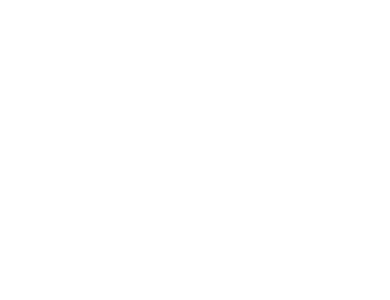
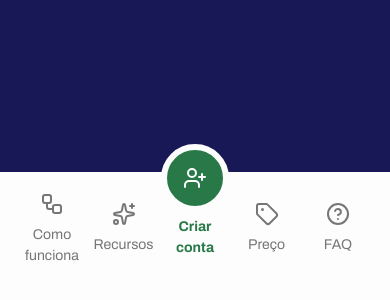
Before and after one commit to PedroRigolon/under-ctrl, a Next.js app in the folder frontend/: page / in a window 390 px wide. Shown: the part 542-842 px from the top of the page. Built offline with nearby package versions, Linux system fonts and the light colour scheme.

Commit message:
add: navbar mobile responsiva.

```diff
--- a/frontend/package.json
+++ b/frontend/package.json
@@ -9,6 +9,8 @@
     "lint": "eslint"
   },
   "dependencies": {
+    "lucide": "^1.3.0",
+    "lucide-react": "^1.21.0",
     "next": "16.2.9",
     "react": "19.2.4",
     "react-dom": "19.2.4"
--- a/frontend/src/components/Navbar.tsx
+++ b/frontend/src/components/Navbar.tsx
@@ -1,6 +1,18 @@
+import Navlink from "@/components/ui/Navlink"
+import { Workflow, Sparkles, UserPlus, Tag, CircleHelp } from "lucide-react"
+
 export default function Navbar(){
     return (
         <>
+        <header className="fixed bottom-0 w-full min-h-navbar-desktop bg-components">
+            <nav className="w-full h-full flex justify-between items-center max-[375px]:px-gutter-mobile-sm px-gutter pb-4">
+                <Navlink href="#" Icon={Workflow}>Como funciona</Navlink>
+                <Navlink href="#" Icon={Sparkles}>Recursos</Navlink>
+                <Navlink href="#" Icon={UserPlus} isMain>Criar conta</Navlink>
+                <Navlink href="#" Icon={Tag}>Preço</Navlink>
+                <Navlink href="#" Icon={CircleHelp}>FAQ</Navlink>
+            </nav>
+        </header>
         </>
     );
 }
--- /dev/null
+++ b/frontend/src/components/ui/Navlink.tsx
@@ -0,0 +1,32 @@
+import Link from "next/link";
+import type { ComponentProps, ReactNode } from "react";
+import type { LucideIcon } from "lucide-react";
+
+interface NavlinkProps {
+    href: ComponentProps<typeof Link>["href"];
+    children: ReactNode;
+    isMain?: boolean;
+    Icon: LucideIcon;
+}
+
+export default function Navlink({ href, children, isMain = false, Icon }: NavlinkProps) {
+    if (isMain) {
+        return (
+            <Link href={href} className="flex flex-col items-center gap-1 font-bold text-primary max-[375px]:text-mobile-sm text-mobile text-center w-10 sm:w-20 -translate-y-7 ">
+                <span className="flex items-center  justify-center rounded-full bg-primary text-components border-6 border-components p-sm">
+                    <Icon />
+                </span>
+                {children}
+            </Link>
+        );
+    }
+
+    return (
+        <Link href={href} className="text-text-subtle max-[375px]:text-mobile-sm text-mobile text-center flex flex-col items-center gap-xs w-10  sm:w-20">
+            <span>
+                <Icon />
+            </span>
+            {children}
+        </Link>
+    );
+}
--- a/frontend/src/styles/globals.css
+++ b/frontend/src/styles/globals.css
@@ -91,9 +91,13 @@
 --tag---mobile: 0.88rem;
 --tag---desktop: 1rem;
 
---warning---light: 0.88rem;
---warning---regular: 0.88rem;
---warning---bold: 0.88rem;
+--mobile---light: 0.88rem;
+--mobile---regular: 0.88rem;
+--mobile---bold: 0.88rem;
+
+--mobile-sm---light: 0.75rem;
+--mobile-sm---regular: 0.75rem;
+--mobile-sm---bold: 0.75rem;
 
 
 
@@ -103,19 +107,82 @@
 }
 
 @theme inline {
+  /* fonte */
   --font-sans: var(--font-archivo);
+
+  /* Cores */
+  --color-background: var(--white-300);
+  --color-components: var(--white-50);
+
+  --color-text: var(--grey-700);
+  --color-text-subtle: var(--grey-300);
+
+  --color-primary: var(--green-500);
+  --color-primary-dark: var(--green-900);
+  --color-primary-light: var(--green-200);
+  --color-on-primary: var(--white-50);
+
+  --color-alert: var(--red-500);
+  --color-alert-dark: var(--red-900);
+  --color-alert-light: var(--red-200);
+
+  --color-warning: var(--yellow-500);
+  --color-warning-dark: var(--yellow-900);
+  --color-warning-light: var(--yellow-200);
+
+  /* Textos */
+  --text-h1: var(--h1---bold);
+  --text-h2: var(--h2---bold);
+  --text-h3: var(--h3---bold);
+  --text-h4: var(--h4---bold);
+  --text-h5: var(--h5---bold);
+
+  --text-large-body: var(--large-body---regular);
+  --text-regular-body: var(--regular-body---regular);
+
+  --text-tag: var(--tag---desktop);
+  --text-tag-mobile: var(--tag---mobile);
+
+  --text-mobile: var(--mobile---regular);
+  --text-mobile-sm: var(--mobile-sm---regular);
+
+  /* Espaçamentos */
+  --spacing-xs: 0.5rem;
+  --spacing-sm: 1rem;
+  --spacing-md: 1.5rem;
+  --spacing-lg: 2rem;
+  --spacing-xl: 3rem;
+  --spacing-xxl: 4rem;
+
+  /* tamanhos */
+
+    /* navbar */
+    --spacing-navbar-desktop: 90px;
+
+    /* Seções */
+    --spacing-section-dvh: calc(100dvh - var(--spacing-navbar-desktop));
+
+
+  /* gutter */
+  --spacing-gutter: 2rem;
+  --spacing-gutter-mobile: 2rem;
+  --spacing-gutter-mobile-sm: 1rem;
+
+
+
+
 
 }
 
-@media (prefers-color-scheme: dark) {
+/* modo escuro (?) */
+/* @media (prefers-color-scheme: dark) {
   :root {
-    --background: #0a0a0a;
-    --foreground: #ededed;
+
   }
-}
+} */
 
 body {
-  background: var(--background);
-  color: var(--foreground);
+  background: rgb(24, 24, 87); /*var(--color-background)*/
+  color: var(--color-text);
   font-family: var(--font-archivo), Arial, Helvetica, sans-serif;
 }
```
Also changed, not shown: 1 other file (tests, documents, lock files or other folders).
